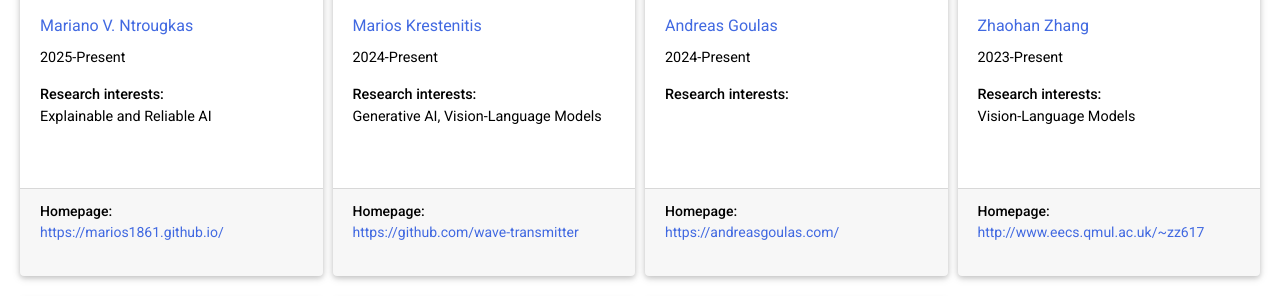
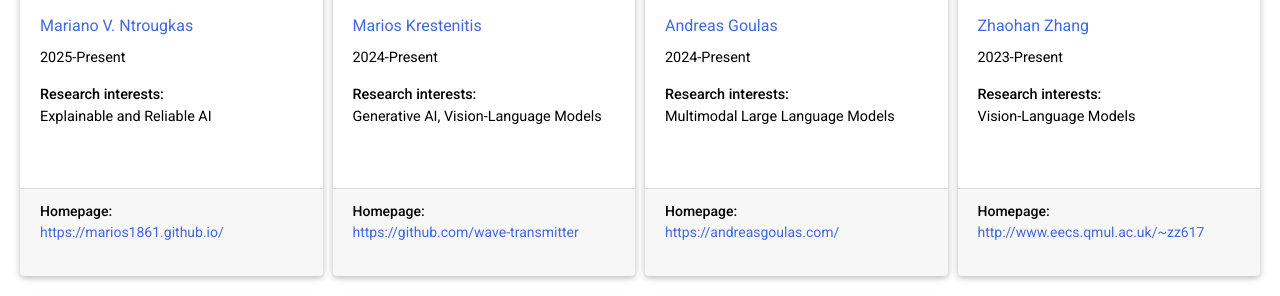
Before and after one commit to Computer-Vision-and-Human-Sensing-Lab/cvhs-website, a Jekyll site: the page built from _pages/team.md, in a window 1280 px wide and 900 px high, scrolled down 318 px, cut to the strip 152-448 px from the top of the window. Built offline with Jekyll 4.4.1, drawn with Linux system fonts in a browser that asks for light colours; comment, search, counter and statistics services are not loaded; a style sheet for code colours, icons or effects is not loaded.

Commit message:
Update team.yml

```diff
--- a/_data/team.yml
+++ b/_data/team.yml
@@ -54,7 +54,7 @@ phd_students:
     head_pic: ../assets/img/marios_cv_photo.jpg
   - name: Andreas Goulas
     years: [2024-Present]
-    reserach: Vision-Language Models, LLM Agents
+    research: Multimodal Large Language Models
     head_pic: https://andreasgoulas.com/images/AndreasGoulas.jpg
     homepage: https://andreasgoulas.com/
   - name: Zhaohan Zhang
```
